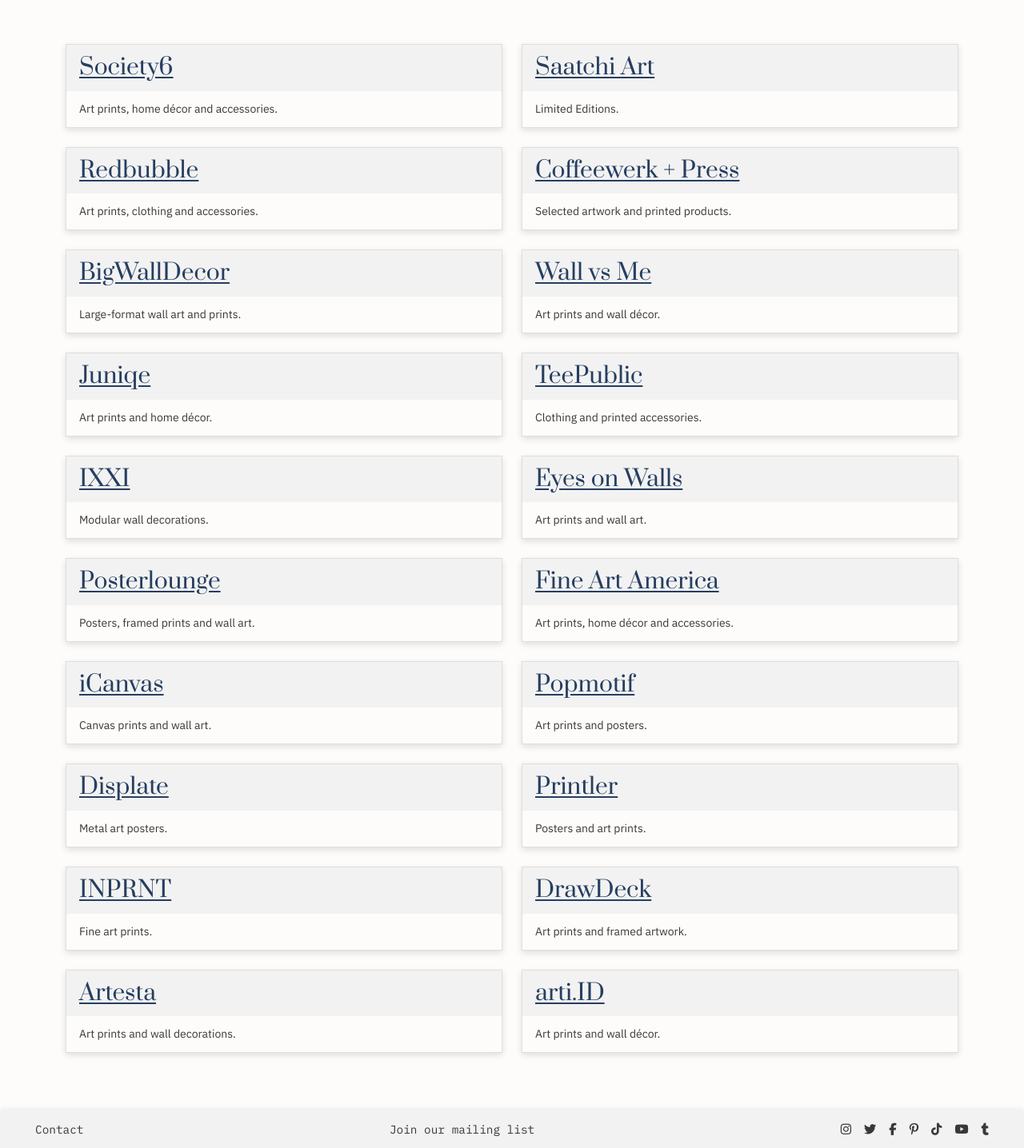
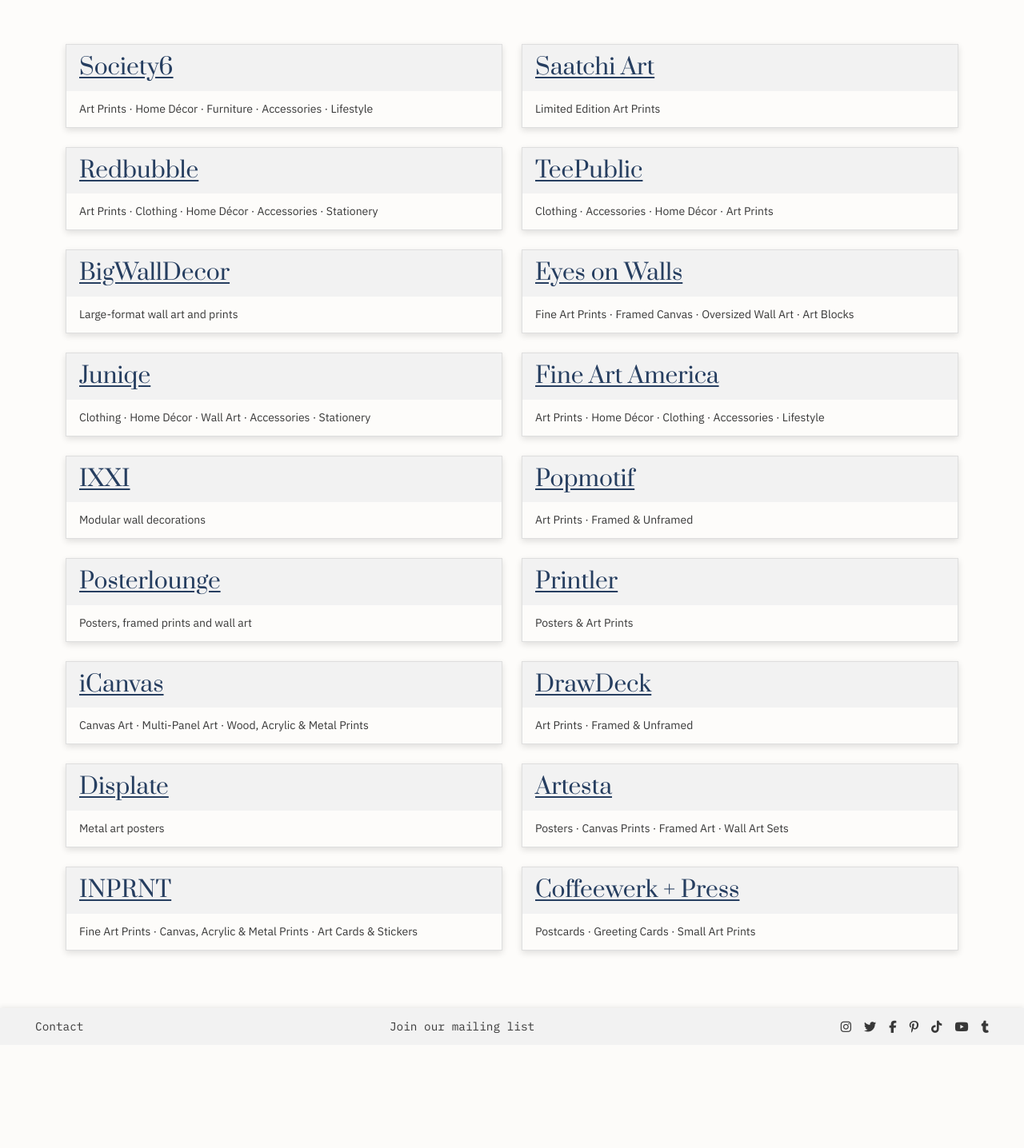
Before and after one commit to angela64711/fourth-milestone-project, a Django app: page /where-to-buy/ in a window 1280 px wide. Shown: the part 270-1706 px from the top of the page at 80% size. After the commit the page ends 1563 px from the top, so only its background shows below. Run offline with Django 5.2, Linux system fonts and the light colour scheme; some libraries are stand-ins or nearby versions.

Commit message:
Add favicons and descriptions of retailers listings

```diff
--- a/pages/templates/pages/retail.html
+++ b/pages/templates/pages/retail.html
@@ -42,7 +42,7 @@
                     <h2 class="h3">
                         <a href="https://society6.com/frankmoth" target="_blank" rel="noopener noreferrer">Society6</a>
                     </h2>
-                    <p>Art prints, home décor and accessories.</p>
+                    <p>Art Prints · Home Décor · Furniture · Accessories · Lifestyle</p>
                 </div>
 
                 <div class="retailer-card mb-4">
@@ -50,7 +50,7 @@
                         <a href="https://www.redbubble.com/people/frankmoth/shop" target="_blank"
                             rel="noopener noreferrer">Redbubble</a>
                     </h2>
-                    <p>Art prints, clothing and accessories.</p>
+                    <p>Art Prints · Clothing · Home Décor · Accessories · Stationery</p>
                 </div>
 
                 <div class="retailer-card mb-4">
@@ -58,7 +58,7 @@
                         <a href="https://bigwalldecor.com/artist/frank-moth-wall-art/" target="_blank"
                             rel="noopener noreferrer">BigWallDecor</a>
                     </h2>
-                    <p>Large-format wall art and prints.</p>
+                    <p>Large-format wall art and prints</p>
                 </div>
 
                 <div class="retailer-card mb-4">
@@ -66,7 +66,7 @@
                         <a href="https://www.juniqe.com/uk/shop/frank-moth" target="_blank"
                             rel="noopener noreferrer">Juniqe</a>
                     </h2>
-                    <p>Art prints and home décor.</p>
+                    <p>Clothing · Home Décor · Wall Art · Accessories · Stationery</p>
                 </div>
 
                 <div class="retailer-card mb-4">
@@ -74,7 +74,7 @@
                         <a href="https://www.ixxi.com/artist/frank-moth/" target="_blank"
                             rel="noopener noreferrer">IXXI</a>
                     </h2>
-                    <p>Modular wall decorations.</p>
+                    <p>Modular wall decorations</p>
                 </div>
 
                 <div class="retailer-card mb-4">
@@ -82,7 +82,7 @@
                         <a href="https://www.posterlounge.co.uk/artists/frank-moth/" target="_blank"
                             rel="noopener noreferrer">Posterlounge</a>
                     </h2>
-                    <p>Posters, framed prints and wall art.</p>
+                    <p>Posters, framed prints and wall art</p>
                 </div>
 
                 <div class="retailer-card mb-4">
@@ -90,14 +90,14 @@
                         <a href="https://www.icanvas.com/canvas-art-prints/artist/frank-moth?product=canvas&amp;sort=popular"
                             target="_blank" rel="noopener noreferrer">iCanvas</a>
                     </h2>
-                    <p>Canvas prints and wall art.</p>
+                    <p>Canvas Art · Multi-Panel Art · Wood, Acrylic & Metal Prints</p>
                 </div>
 
                 <div class="retailer-card mb-4">
                     <h2 class="h3">
                         <a href="https://displate.com/frank-moth" target="_blank" rel="noopener noreferrer">Displate</a>
                     </h2>
-                    <p>Metal art posters.</p>
+                    <p>Metal art posters</p>
                 </div>
 
                 <div class="retailer-card mb-4">
@@ -105,15 +105,7 @@
                         <a href="https://www.inprnt.com/gallery/frankmoth/" target="_blank"
                             rel="noopener noreferrer">INPRNT</a>
                     </h2>
-                    <p>Fine art prints.</p>
-                </div>
-
-                <div class="retailer-card mb-4">
-                    <h2 class="h3">
-                        <a href="https://artesta.co/collections/Frank-Moth" target="_blank"
-                            rel="noopener noreferrer">Artesta</a>
-                    </h2>
-                    <p>Art prints and wall decorations.</p>
+                    <p>Fine Art Prints · Canvas, Acrylic & Metal Prints · Art Cards & Stickers</p>
                 </div>
 
             </div>
@@ -125,7 +117,63 @@
                     <h2 class="h3"><a href="https://www.saatchiart.com/account/artworks/1060356" target="_blank"
                             rel="noopener noreferrer">Saatchi Art</a>
                     </h2>
-                    <p>Limited Editions.</p>
+                    <p>Limited Edition Art Prints</p>
+                </div>
+
+                <div class="retailer-card mb-4">
+                    <h2 class="h3">
+                        <a href="https://www.teepublic.com/user/frankmoth" target="_blank"
+                            rel="noopener noreferrer">TeePublic</a>
+                    </h2>
+                    <p>Clothing · Accessories · Home Décor · Art Prints</p>
+                </div>
+
+                <div class="retailer-card mb-4">
+                    <h2 class="h3">
+                        <a href="https://www.eyesonwalls.com/collections/frank-moth/frank-moth" target="_blank"
+                            rel="noopener noreferrer">Eyes on Walls</a>
+                    </h2>
+                    <p>Fine Art Prints · Framed Canvas · Oversized Wall Art · Art Blocks</p>
+                </div>
+
+                <div class="retailer-card mb-4">
+                    <h2 class="h3">
+                        <a href="https://fineartamerica.com/profiles/frank-moth/shop" target="_blank"
+                            rel="noopener noreferrer">Fine Art America</a>
+                    </h2>
+                    <p>Art Prints · Home Décor · Clothing · Accessories · Lifestyle</p>
+                </div>
+
+                <div class="retailer-card mb-4">
+                    <h2 class="h3">
+                        <a href="https://popmotif.com/collections/frank-moth" target="_blank"
+                            rel="noopener noreferrer">Popmotif</a>
+                    </h2>
+                    <p>Art Prints · Framed & Unframed</p>
+                </div>
+
+                <div class="retailer-card mb-4">
+                    <h2 class="h3">
+                        <a href="https://printler.com/en/print-shop/14725-frank-moth/" target="_blank"
+                            rel="noopener noreferrer">Printler</a>
+                    </h2>
+                    <p>Posters & Art Prints</p>
+                </div>
+
+                <div class="retailer-card mb-4">
+                    <h2 class="h3">
+                        <a href="https://drawdeck.com/collections/frank-moth" target="_blank"
+                            rel="noopener noreferrer">DrawDeck</a>
+                    </h2>
+                    <p>Art Prints · Framed & Unframed</p>
+                </div>
+
+                <div class="retailer-card mb-4">
+                    <h2 class="h3">
+                        <a href="https://artesta.co/collections/Frank-Moth" target="_blank"
+                            rel="noopener noreferrer">Artesta</a>
+                    </h2>
+                    <p>Posters · Canvas Prints · Framed Art · Wall Art Sets</p>
                 </div>
 
                 <div class="retailer-card mb-4">
@@ -133,71 +181,7 @@
                         <a href="https://coffeewerkandpress.com/products/summerish-frank-moth?_pos=2&amp;_sid=4a949f400&amp;_ss=r"
                             target="_blank" rel="noopener noreferrer">Coffeewerk + Press</a>
                     </h2>
-                    <p>Selected artwork and printed products.</p>
-                </div>
-
-                <div class="retailer-card mb-4">
-                    <h2 class="h3">
-                        <a href="https://www.wallvsme.com/collections/frank-moth" target="_blank"
-                            rel="noopener noreferrer">Wall vs Me</a>
-                    </h2>
-                    <p>Art prints and wall décor.</p>
-                </div>
-
-                <div class="retailer-card mb-4">
-                    <h2 class="h3">
-                        <a href="https://www.teepublic.com/user/frankmoth" target="_blank"
-                            rel="noopener noreferrer">TeePublic</a>
-                    </h2>
-                    <p>Clothing and printed accessories.</p>
-                </div>
-
-                <div class="retailer-card mb-4">
-                    <h2 class="h3">
-                        <a href="https://www.eyesonwalls.com/collections/frank-moth/frank-moth" target="_blank"
-                            rel="noopener noreferrer">Eyes on Walls</a>
-                    </h2>
-                    <p>Art prints and wall art.</p>
-                </div>
-
-                <div class="retailer-card mb-4">
-                    <h2 class="h3">
-                        <a href="https://fineartamerica.com/profiles/frank-moth" target="_blank"
-                            rel="noopener noreferrer">Fine Art America</a>
-                    </h2>
-                    <p>Art prints, home décor and accessories.</p>
-                </div>
-
-                <div class="retailer-card mb-4">
-                    <h2 class="h3">
-                        <a href="https://popmotif.com/collections/frank-moth" target="_blank"
-                            rel="noopener noreferrer">Popmotif</a>
-                    </h2>
-                    <p>Art prints and posters.</p>
-                </div>
-
-                <div class="retailer-card mb-4">
-                    <h2 class="h3">
-                        <a href="https://printler.com/en/print-shop/14725-frank-moth/" target="_blank"
-                            rel="noopener noreferrer">Printler</a>
-                    </h2>
-                    <p>Posters and art prints.</p>
-                </div>
-
-                <div class="retailer-card mb-4">
-                    <h2 class="h3">
-                        <a href="https://drawdeck.com/collections/frank-moth" target="_blank"
-                            rel="noopener noreferrer">DrawDeck</a>
-                    </h2>
-                    <p>Art prints and framed artwork.</p>
-                </div>
-
-                <div class="retailer-card mb-4">
-                    <h2 class="h3">
-                        <a href="https://www.arti.id/artist/frank-moth/" target="_blank"
-                            rel="noopener noreferrer">arti.ID</a>
-                    </h2>
-                    <p>Art prints and wall décor.</p>
+                    <p>Postcards · Greeting Cards · Small Art Prints</p>
                 </div>
 
             </div>
--- /dev/null
+++ b/static/images/favicons/about.txt
@@ -0,0 +1,6 @@
+This favicon was generated using the following font:
+
+- Font Title: Leckerli One
+- Font Author: undefined
+- Font Source: https://fonts.gstatic.com/s/leckerlione/v22/V8mCoQH8VCsNttEnxnGQ-1itLZxcBtItFw.ttf
+- Font License: undefined)
--- a/templates/base.html
+++ b/templates/base.html
@@ -11,7 +11,6 @@
         content="Explore the art, collections and creative world of Frank Moth, a Greek artist duo.">
 
     <title>{% block title %}FRANK MOTH ART{% endblock %}</title>
-
 
     <!-- Bootstrap CSS -->
     <link href="https://cdn.jsdelivr.net/npm/bootstrap@5.3.8/dist/css/bootstrap.min.css" rel="stylesheet"
@@ -27,6 +26,12 @@
 
     <!-- Font Awesome -->
     <script src="https://kit.fontawesome.com/9ddbc03291.js" crossorigin="anonymous"></script>
+
+    <!-- Favicon -->
+    <!-- Favicons -->
+    <link rel="apple-touch-icon" sizes="180x180" href="{% static 'images/favicons/apple-touch-icon.png' %}">
+    <link rel="icon" type="image/png" sizes="32x32" href="{% static 'images/favicons/favicon-32x32.png' %}">
+    <link rel="icon" type="image/png" sizes="16x16" href="{% static 'images/favicons/favicon-16x16.png' %}">
 
     <!-- Custom CSS -->
     <link rel="stylesheet" href="{% static 'css/base.css' %}">
@@ -96,9 +101,8 @@
                     </div>
 
                     <!-- Mobile navigation toggle -->
-                <button class="navbar-toggler" type="button" data-bs-toggle="collapse"
-                    data-bs-target="#mainNavbar" aria-controls="mainNavbar"
-                    aria-expanded="false" aria-label="Toggle navigation">
+                    <button class="navbar-toggler" type="button" data-bs-toggle="collapse" data-bs-target="#mainNavbar"
+                        aria-controls="mainNavbar" aria-expanded="false" aria-label="Toggle navigation">
                         <span class="navbar-toggler-icon"></span>
                     </button>
                 </div>
@@ -110,7 +114,7 @@
                         <li class="nav-item">
                             <a class="nav-link {% if request.resolver_match.url_name == 'art' %}active{% endif %}"
                                 href="{% url 'art' %}"
-                            {% if request.resolver_match.url_name == 'art' %}aria-current="page"{% endif %}>
+                                {% if request.resolver_match.url_name == 'art' %}aria-current="page" {% endif %}>
                                 Art
                             </a>
                         </li>
@@ -118,23 +122,23 @@
                         <li class="nav-item">
                             <a class="nav-link {% if request.resolver_match.url_name == 'about' %}active{% endif %}"
                                 href="{% url 'about' %}"
-                            {% if request.resolver_match.url_name == 'about' %}aria-current="page"{% endif %}>
+                                {% if request.resolver_match.url_name == 'about' %}aria-current="page" {% endif %}>
                                 About
                             </a>
                         </li>
 
                         <li class="nav-item">
                             <a class="nav-link {% if request.resolver_match.url_name == 'in_situ' %}active{% endif %}"
-                            href="#"
-                            {% if request.resolver_match.url_name == 'in_situ' %}aria-current="page"{% endif %}>
+                                href="#" {% if request.resolver_match.url_name == 'in_situ' %}aria-current="page"
+                                {% endif %}>
                                 In Situ
                             </a>
                         </li>
 
                         <li class="nav-item">
                             <a class="nav-link {% if request.resolver_match.url_name == 'collaborations' %}active{% endif %}"
-                            href="#"
-                            {% if request.resolver_match.url_name == 'collaborations' %}aria-current="page"{% endif %}>
+                                href="#" {% if request.resolver_match.url_name == 'collaborations' %}aria-current="page"
+                                {% endif %}>
                                 Collaborations
                             </a>
                         </li>
@@ -142,7 +146,7 @@
                         <li class="nav-item">
                             <a class="nav-link {% if request.resolver_match.url_name == 'creative' %}active{% endif %}"
                                 href="{% url 'commissions:creative' %}"
-                            {% if request.resolver_match.url_name == 'creative' %}aria-current="page"{% endif %}>
+                                {% if request.resolver_match.url_name == 'creative' %}aria-current="page" {% endif %}>
                                 Commissions
                             </a>
                         </li>
@@ -150,7 +154,7 @@
                         <li class="nav-item">
                             <a class="nav-link {% if request.resolver_match.url_name == 'retail' %}active{% endif %}"
                                 href="{% url 'retail' %}"
-                            {% if request.resolver_match.url_name == 'retail' %}aria-current="page"{% endif %}>
+                                {% if request.resolver_match.url_name == 'retail' %}aria-current="page" {% endif %}>
                                 Where to Buy
                             </a>
                         </li>
@@ -160,7 +164,7 @@
                         <li class="nav-item d-xl-none">
                             <a class="nav-link {% if request.resolver_match.url_name == 'my_account' %}active{% endif %}"
                                 href="{% url 'profiles:my_account' %}"
-                            {% if request.resolver_match.url_name == 'my_account' %}aria-current="page"{% endif %}>
+                                {% if request.resolver_match.url_name == 'my_account' %}aria-current="page" {% endif %}>
                                 My Account
                             </a>
                         </li>
@@ -172,8 +176,7 @@
                             <!-- Desktop account dropdown -->
                             <div class="dropdown">
                                 <button class="account-link account-icon dropdown-toggle" type="button"
-                                data-bs-toggle="dropdown" aria-expanded="false"
-                                aria-label="Account options">
+                                    data-bs-toggle="dropdown" aria-expanded="false" aria-label="Account options">
 
                                     {% if user.is_authenticated %}
                                     <i class="fa-solid fa-user" aria-hidden="true"></i>
@@ -192,23 +195,20 @@
                                     </li>
                                     <li>
                                         <a class="dropdown-item" href="{% url 'account_logout' %}">
-                                        <i class="fa-solid fa-right-from-bracket me-2"
-                                            aria-hidden="true"></i>
+                                            <i class="fa-solid fa-right-from-bracket me-2" aria-hidden="true"></i>
                                             Log Out
                                         </a>
                                     </li>
                                     {% else %}
                                     <li>
                                         <a class="dropdown-item" href="{% url 'account_login' %}">
-                                        <i class="fa-solid fa-right-to-bracket me-2"
-                                            aria-hidden="true"></i>
+                                            <i class="fa-solid fa-right-to-bracket me-2" aria-hidden="true"></i>
                                             Log In
                                         </a>
                                     </li>
                                     <li>
                                         <a class="dropdown-item" href="{% url 'account_signup' %}">
-                                        <i class="fa-solid fa-user-plus me-2"
-                                            aria-hidden="true"></i>
+                                            <i class="fa-solid fa-user-plus me-2" aria-hidden="true"></i>
                                             Register
                                         </a>
                                     </li>
@@ -218,7 +218,7 @@
 
                             {% if user.is_authenticated %}
                             <a class="account-link" href="{% url 'profiles:my_account' %}"
-                            {% if request.resolver_match.url_name == 'my_account' %}aria-current="page"{% endif %}>
+                                {% if request.resolver_match.url_name == 'my_account' %}aria-current="page" {% endif %}>
                                 My Account
                             </a>
                             {% endif %}
```
Also changed, not shown: static/images/favicons/android-chrome-192x192.png (added), static/images/favicons/android-chrome-512x512.png (added), static/images/favicons/apple-touch-icon.png (added), static/images/favicons/favicon-16x16.png (added), static/images/favicons/favicon-32x32.png (added), static/images/favicons/favicon.ico (added). Lines whose indentation alone changed are shown as unchanged.
